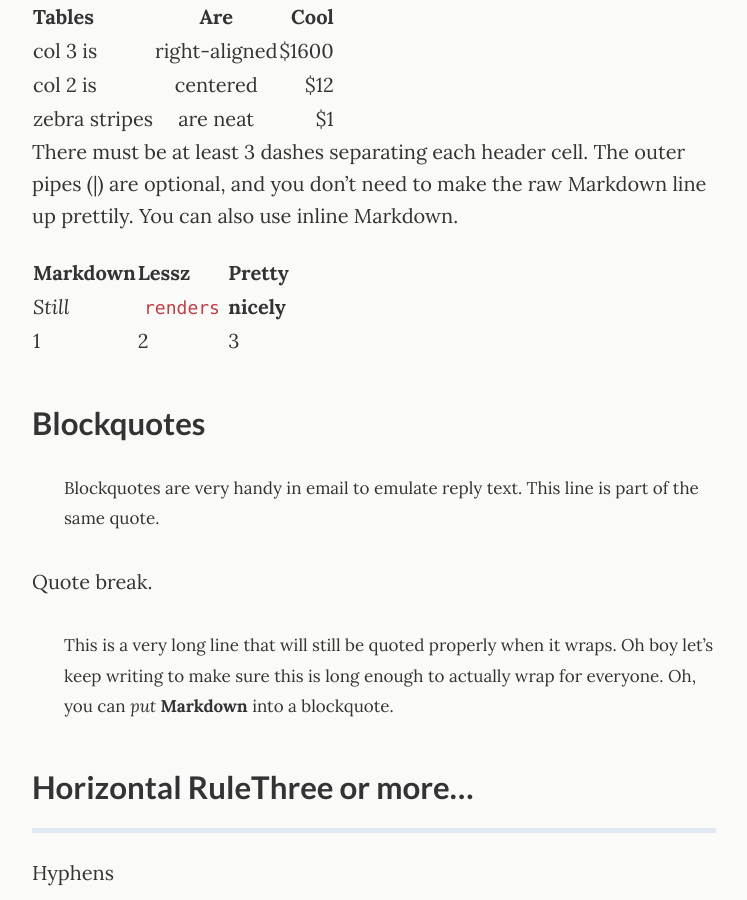
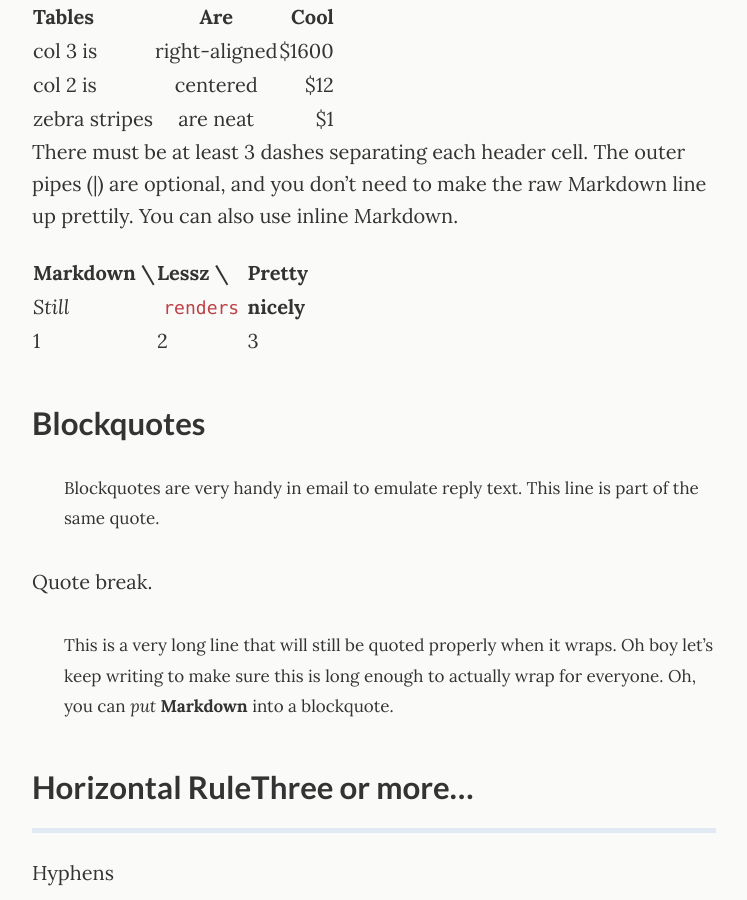
Before and after one commit to dsmsuite/dsmsuite.github.io, a Jekyll site: the page built from _pages/about.md, in a window 1280 px wide and 900 px high, scrolled down 3452 px. Shown: the whole window, without its empty margins (266-1013 px from the left). Built offline with Jekyll 4.4.1, drawn with Linux system fonts in a browser that asks for light colours.

Commit message:
add space

```diff
--- a/_pages/about.md
+++ b/_pages/about.md
@@ -112,7 +112,7 @@
 The outer pipes (|) are optional, and you don't need to make the
 raw Markdown line up prettily. You can also use inline Markdown.
 
-Markdown |    Lessz | Pretty
+Markdown \    |    Lessz \ | Pretty
 --- | --- | ---
 *Still* | `renders` | **nicely**
 1 | 2 | 3
```
